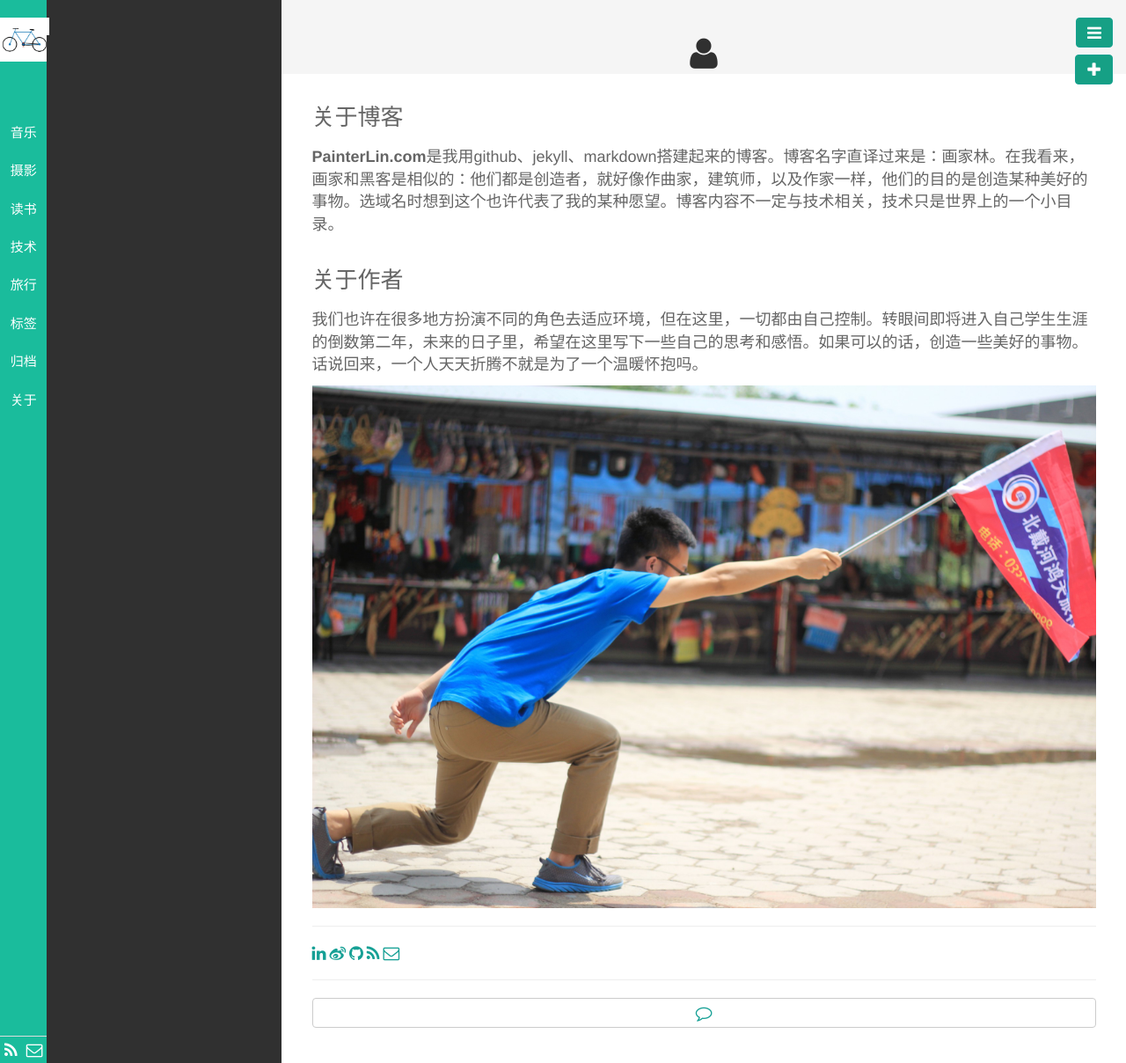
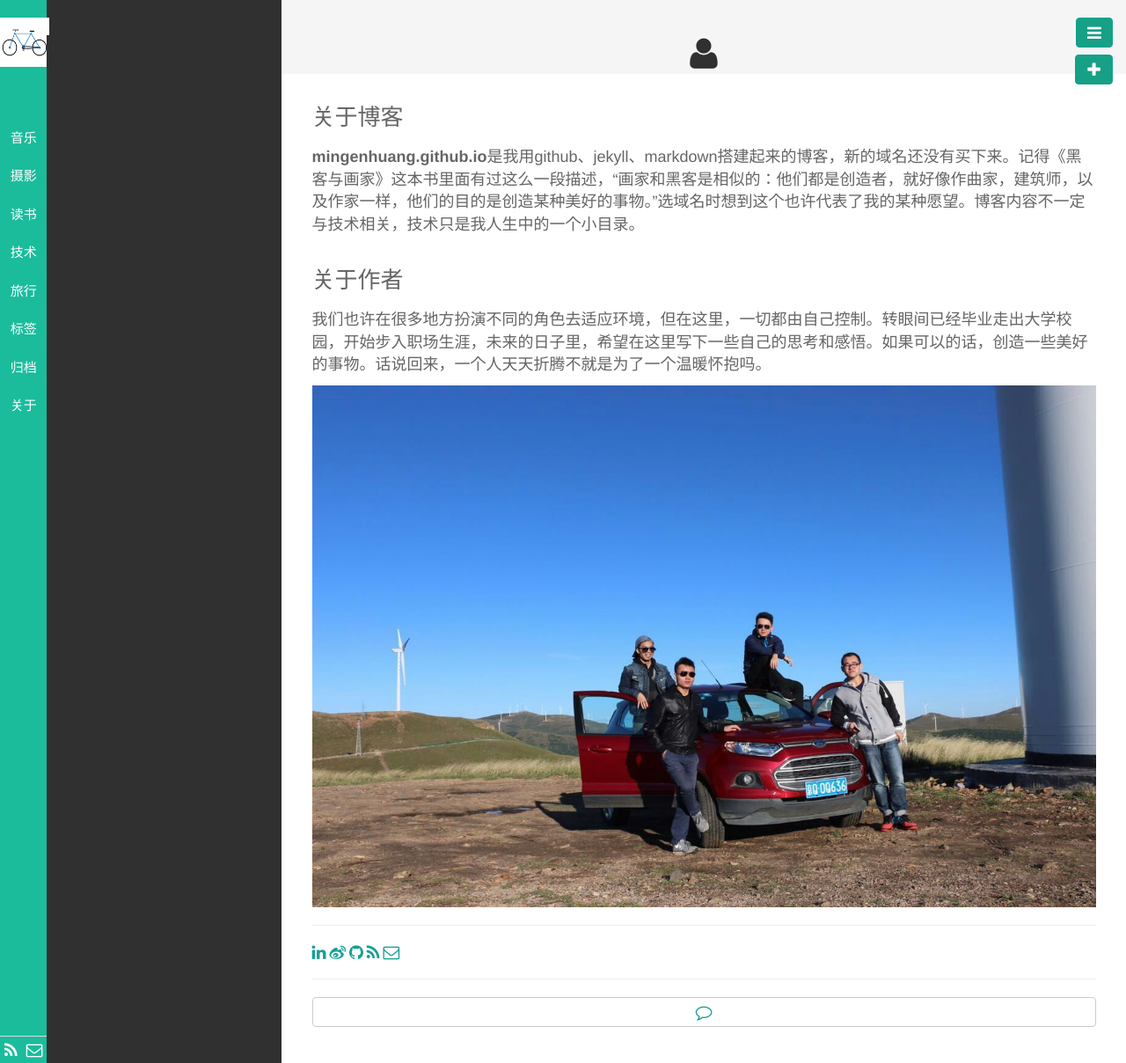
Before and after one commit to mingenhuang/mingenhuang.github.io, a Jekyll site: the page built from pages/about.html, in a window 1280 px wide. Shown: the whole page at 88% size. Built offline with Jekyll 4.4.1, drawn with Linux system fonts in a browser that asks for light colours; nearby versions of some CDN libraries; library files that are not in the unit come from our copies; Markdown is read by kramdown in place of the engine named in the settings.

```diff
--- a/_config.yml
+++ b/_config.yml
@@ -18,8 +18,8 @@ url: http://painterlin.com
 rss_url: /pages/atom.xml
 
 # gavatar头像及Favicon
-gavatar: /public/img/blog_icon.jpg
-favicon: /public/img/blog_icon.jpg
+gavatar: /public/img/blog_icon2.jpg
+favicon: /public/img/blog_icon2.jpg
 
 # google analytics 设置
 ga:
--- a/pages/about.html
+++ b/pages/about.html
@@ -4,10 +4,10 @@ title: <i class="fa fa-user fa-lg"></i>
 titlename: 关于
 ---
 <h3>关于博客</h3>
-<p style=font-size:18px><B>PainterLin.com</B>是我用github、jekyll、markdown搭建起来的博客。博客名字直译过来是：画家林。在我看来，画家和黑客是相似的：他们都是创造者，就好像作曲家，建筑师，以及作家一样，他们的目的是创造某种美好的事物。选域名时想到这个也许代表了我的某种愿望。博客内容不一定与技术相关，技术只是世界上的一个小目录。</p>
+<p style=font-size:18px><B>mingenhuang.github.io</B>是我用github、jekyll、markdown搭建起来的博客，新的域名还没有买下来。记得《黑客与画家》这本书里面有过这么一段描述，“画家和黑客是相似的：他们都是创造者，就好像作曲家，建筑师，以及作家一样，他们的目的是创造某种美好的事物。”选域名时想到这个也许代表了我的某种愿望。博客内容不一定与技术相关，技术只是我人生中的一个小目录。</p>
 
 <h3>关于作者</h3>
-<p style=font-size:18px>我们也许在很多地方扮演不同的角色去适应环境，但在这里，一切都由自己控制。转眼间即将进入自己学生生涯的倒数第二年，未来的日子里，希望在这里写下一些自己的思考和感悟。如果可以的话，创造一些美好的事物。话说回来，一个人天天折腾不就是为了一个温暖怀抱吗。</p>
+<p style=font-size:18px>我们也许在很多地方扮演不同的角色去适应环境，但在这里，一切都由自己控制。转眼间已经毕业走出大学校园，开始步入职场生涯，未来的日子里，希望在这里写下一些自己的思考和感悟。如果可以的话，创造一些美好的事物。话说回来，一个人天天折腾不就是为了一个温暖怀抱吗。</p>
 
 <center><img src="/public/img/icon.jpg" style="width:100%"></center>
 
```
Also changed, not shown: _posts/摄影/2014-08-01-My-Paintings.md (+1 -1 lines), _posts/音乐/2012-12-31-To-my-friends.md (+1 -1 lines), public/img/blog_icon.jpg, public/img/blog_icon1.jpg (added), public/img/blog_icon2.jpg (added), public/img/icon.jpg.
